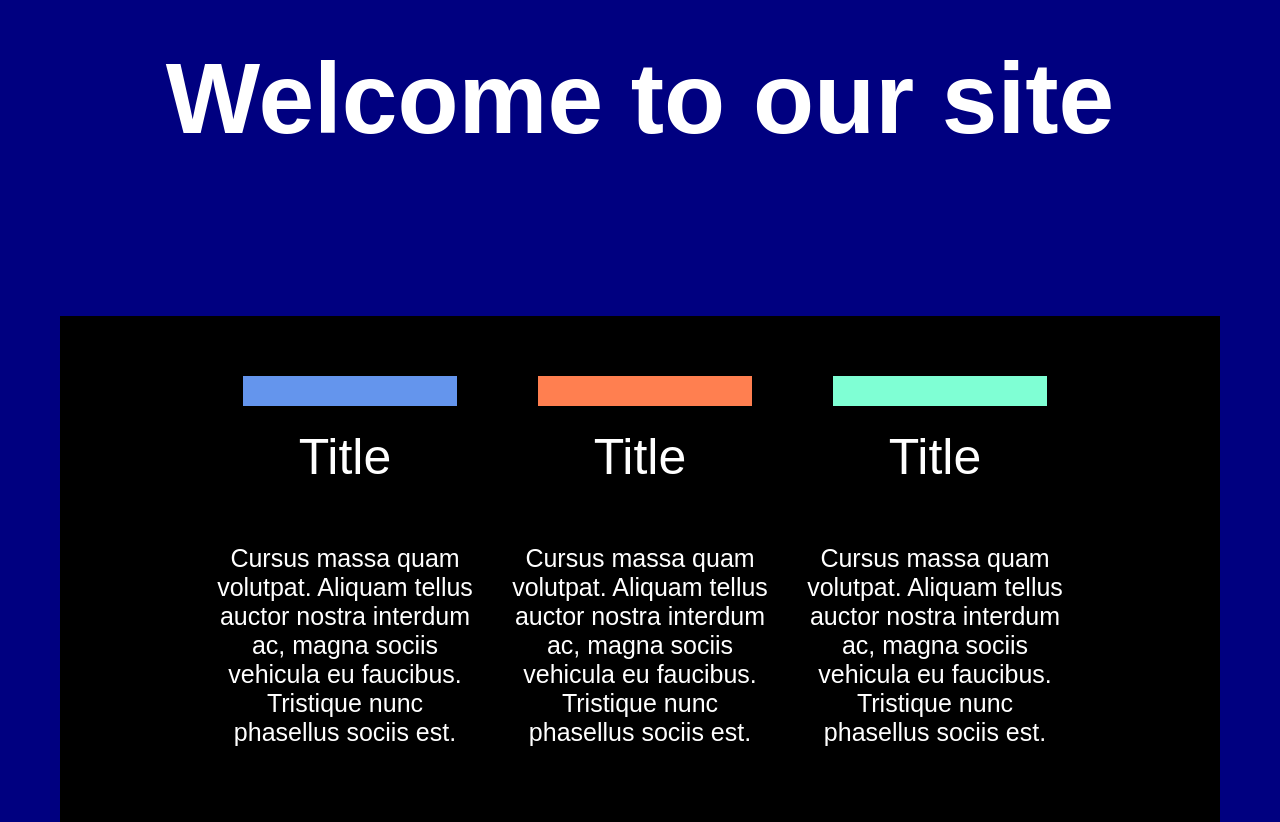
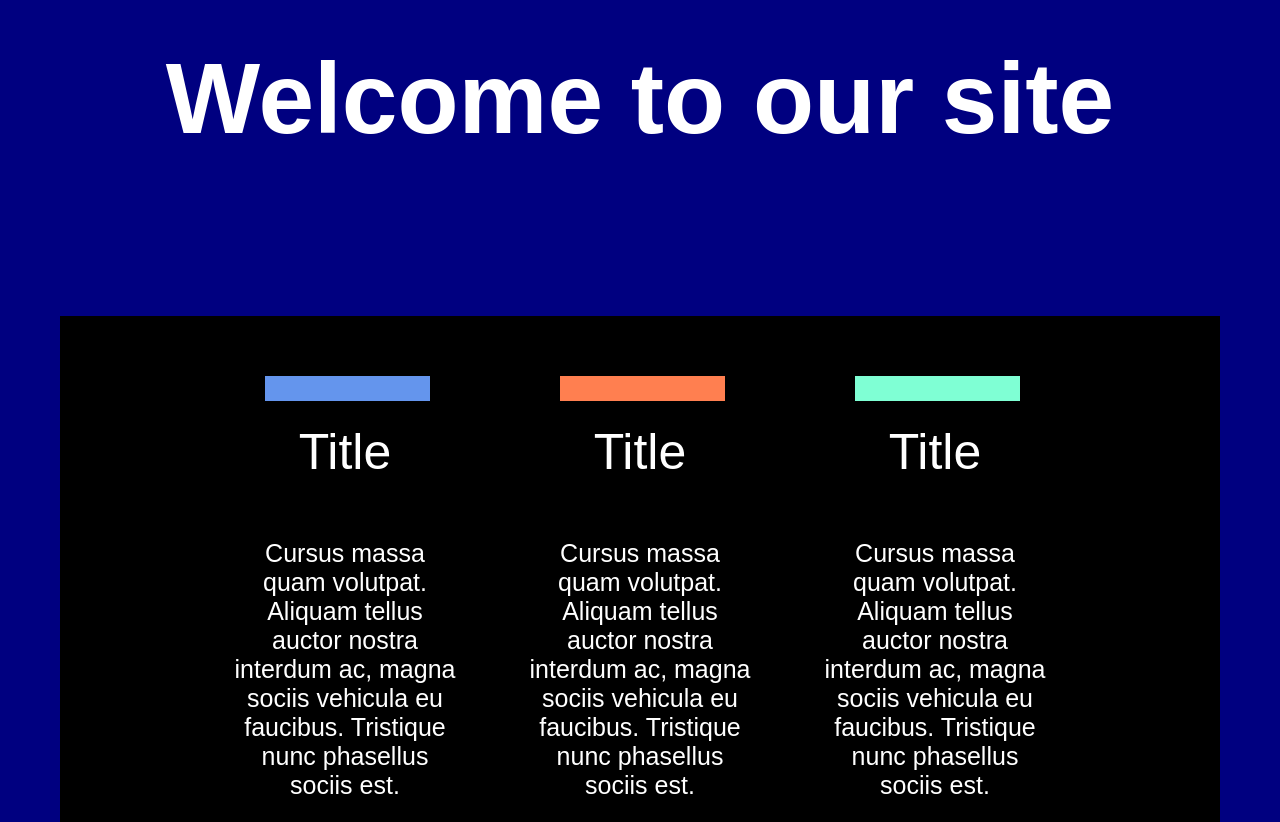
Before and after one commit to chenr03/First-Responsive-Website, a plain HTML site: page index.html in a window 1280 px wide. Shown: the part 134-956 px from the top of the page. Drawn offline with Linux system fonts and the light colour scheme.

Commit message:
minor changes final push

```diff
--- a/styles.css
+++ b/styles.css
@@ -1,22 +1,28 @@
 .box {
-    max-width: 200px;
-    min-width: 199px;
-    height: 30px;
+    width: 150px;
+    height: 25px;
     border: 22px solid black;
 
 }
 
 .cornflowerblue {
     background: cornflowerblue;
+    align-items: center;
+    justify-content: center;
 
 }
 
 .coral{
     background: coral;
+    align-items: center;
+    justify-content: center;
 }
 
 .aquamarine {
     background: aquamarine;
+    align-items: center;
+    justify-content: center;
+
 }
 
 /* Set the background color of body to antique white */
@@ -27,7 +33,7 @@ body {
 
 h1{
     margin-top: 175px;
-    font-size: 39px;
+    font-size: 50px;
     color: white;
 }
 
@@ -50,6 +56,7 @@ section {
     border: black solid;
     background-color: black;
     color: white;
+
 }
 
 .section {
@@ -58,12 +65,14 @@ section {
     justify-content: center;
     font-family: 'Anton', sans-serif;
     color: white;
+    margin-left: 50px;
+    margin-right: 50px;
+    margin-bottom: 50px;
 
 }
 
 article {
     text-align: center;
-    padding-left: 50px;
     justify-content: center;
     display: flex;
 }
```
